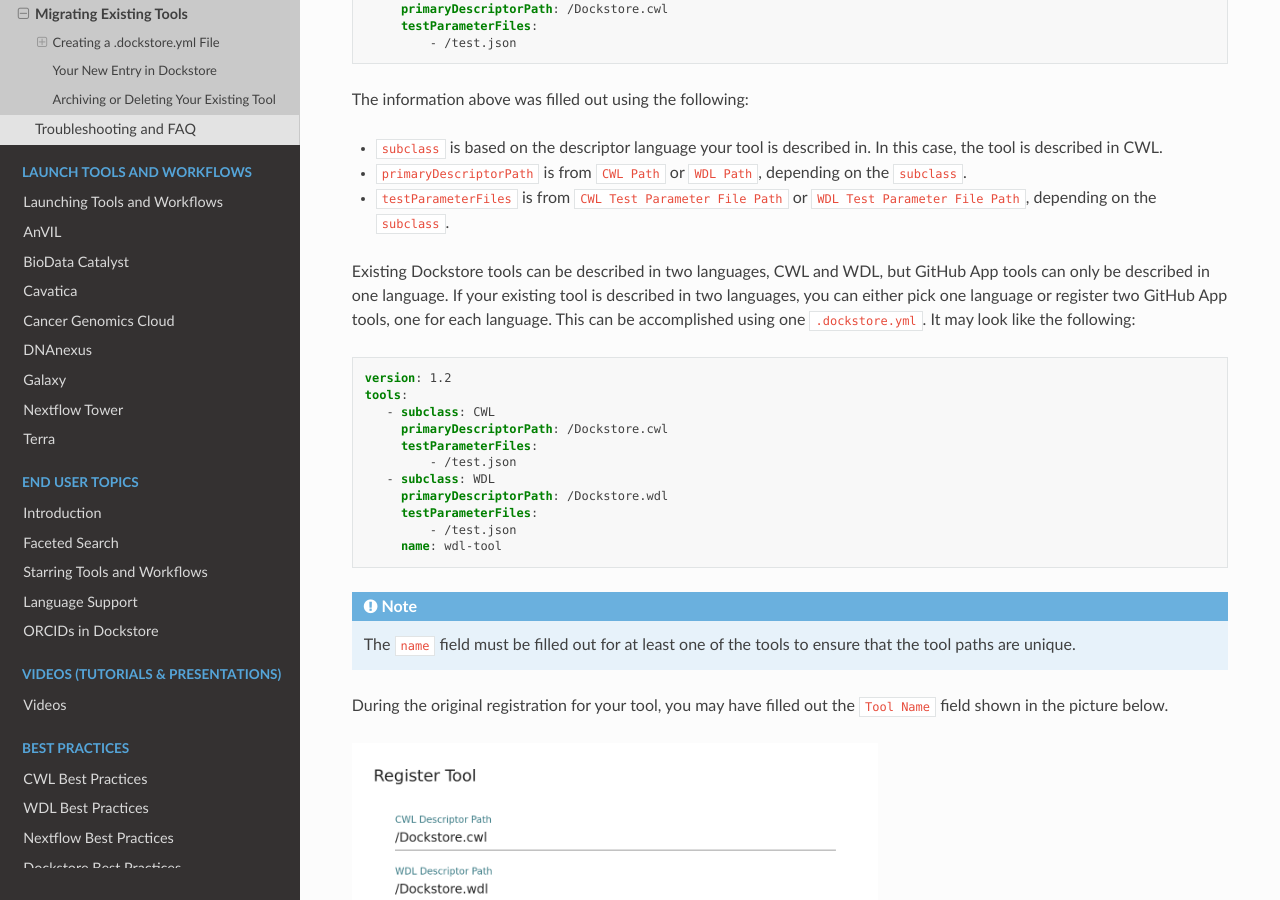
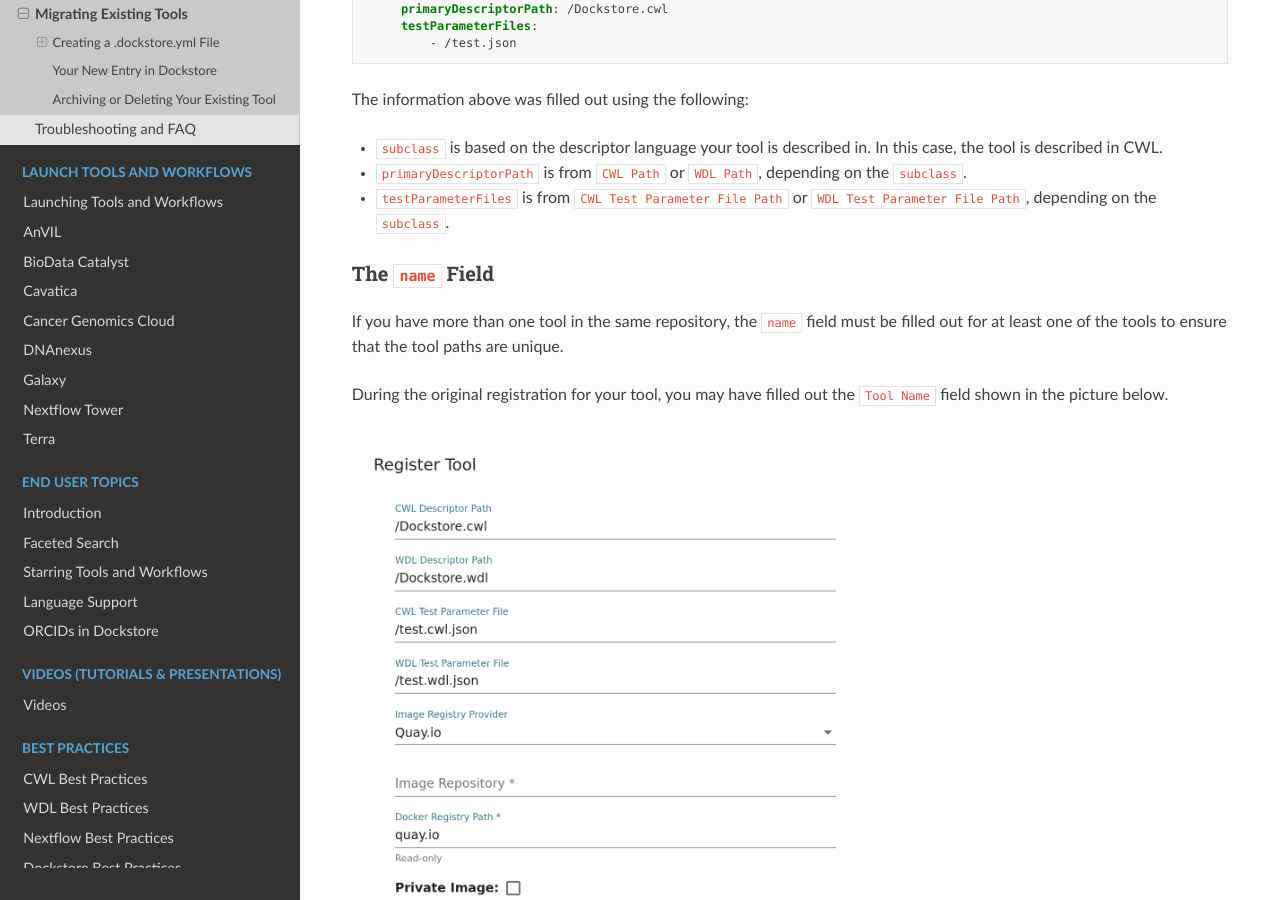
Before and after one commit to dockstore/dockstore-documentation, a Sphinx documentation site: the page built from docs/getting-started/github-apps/migrating-tools-to-github-apps.rst, in a window 1280 px wide and 900 px high, scrolled down 1636 px. Built offline with Sphinx 7.4.7 and the Read the Docs theme 2.0.0, drawn with Linux system fonts in a browser that asks for light colours; some of the changed text lies outside the part shown.

```diff
--- a/docs/assets/templates/tools/barebones-multiple.dockstore.yml
+++ b/docs/assets/templates/tools/barebones-multiple.dockstore.yml
@@ -1,13 +1,11 @@
-.. code:: yaml
-
-   version: 1.2
-   tools:
-      - subclass: CWL
-        primaryDescriptorPath: /Dockstore.cwl
-        testParameterFiles:
-            - /test.cwl.json
-      - subclass: CWL
-        primaryDescriptorPath: /Dockstore2.cwl
-        testParameterFiles:
-            - /test.cwl.json
-        name: optional-name
+version: 1.2
+tools:
+  - subclass: CWL
+    primaryDescriptorPath: /Dockstore.cwl
+    testParameterFiles:
+        - /test.cwl.json
+  - subclass: CWL
+    primaryDescriptorPath: /Dockstore2.cwl
+    testParameterFiles:
+        - /test.cwl.json
+    name: optional-name
--- a/docs/getting-started/dockstore-workflows.rst
+++ b/docs/getting-started/dockstore-workflows.rst
@@ -139,7 +139,7 @@ process, though you can still register workflows with non-standard format by
 using manual registration.
 
 Quick Register
-^^^^^^^^^^^^^^^
+~~~~~~~~~~~~~~
 Quick register provides a flow that lets you browse the repositories you
 have access to and quickly create workflows. You can access
 quick register by clicking the plus button on the My Workflows page. You'll
@@ -170,7 +170,7 @@ be refreshed to get it synced up with Bitbucket/GitLab.
    a workflow name to the path.
 
 Manual Registration of Workflows
-^^^^^^^^^^^^^^^^^^^^^^^^^^^^^^^^^
+~~~~~~~~~~~~~~~~~~~~~~~~~~~~~~~~
 In certain cases, you may wish to register workflows in a different
 source code structure, especially when working with complex project
 structures. For example, if you want to register two workflows from the
--- a/docs/getting-started/github-apps/migrating-tools-to-github-apps.rst
+++ b/docs/getting-started/github-apps/migrating-tools-to-github-apps.rst
@@ -54,25 +54,10 @@ The information above was filled out using the following:
 - ``primaryDescriptorPath`` is from ``CWL Path`` or ``WDL Path``, depending on the ``subclass``.
 - ``testParameterFiles`` is from ``CWL Test Parameter File Path`` or ``WDL Test Parameter File Path``, depending on the ``subclass``.
 
-Existing Dockstore tools can be described in two languages, CWL and WDL, but GitHub App tools can only be described in one language. If your existing tool is described in two languages, you can either pick one language
-or register two GitHub App tools, one for each language. This can be accomplished using one ``.dockstore.yml``. It may look like the following:
+The ``name`` Field
+~~~~~~~~~~~~~~~~~~
 
-.. code:: yaml
-
-   version: 1.2
-   tools:
-      - subclass: CWL
-        primaryDescriptorPath: /Dockstore.cwl
-        testParameterFiles:
-            - /test.json
-      - subclass: WDL
-        primaryDescriptorPath: /Dockstore.wdl
-        testParameterFiles:
-            - /test.json
-        name: wdl-tool
-
-.. note::
-   The ``name`` field must be filled out for at least one of the tools to ensure that the tool paths are unique.
+If you have more than one tool in the same repository, the ``name`` field must be filled out for at least one of the tools to ensure that the tool paths are unique.
 
 During the original registration for your tool, you may have filled out the ``Tool Name`` field shown in the picture below.
 
```
Also changed, not shown: other parts of docs/getting-started/github-apps/migrating-tools-to-github-apps.rst (+3 -2 lines), docs/getting-started/github-apps/github-apps.rst (+6 -4 lines).
